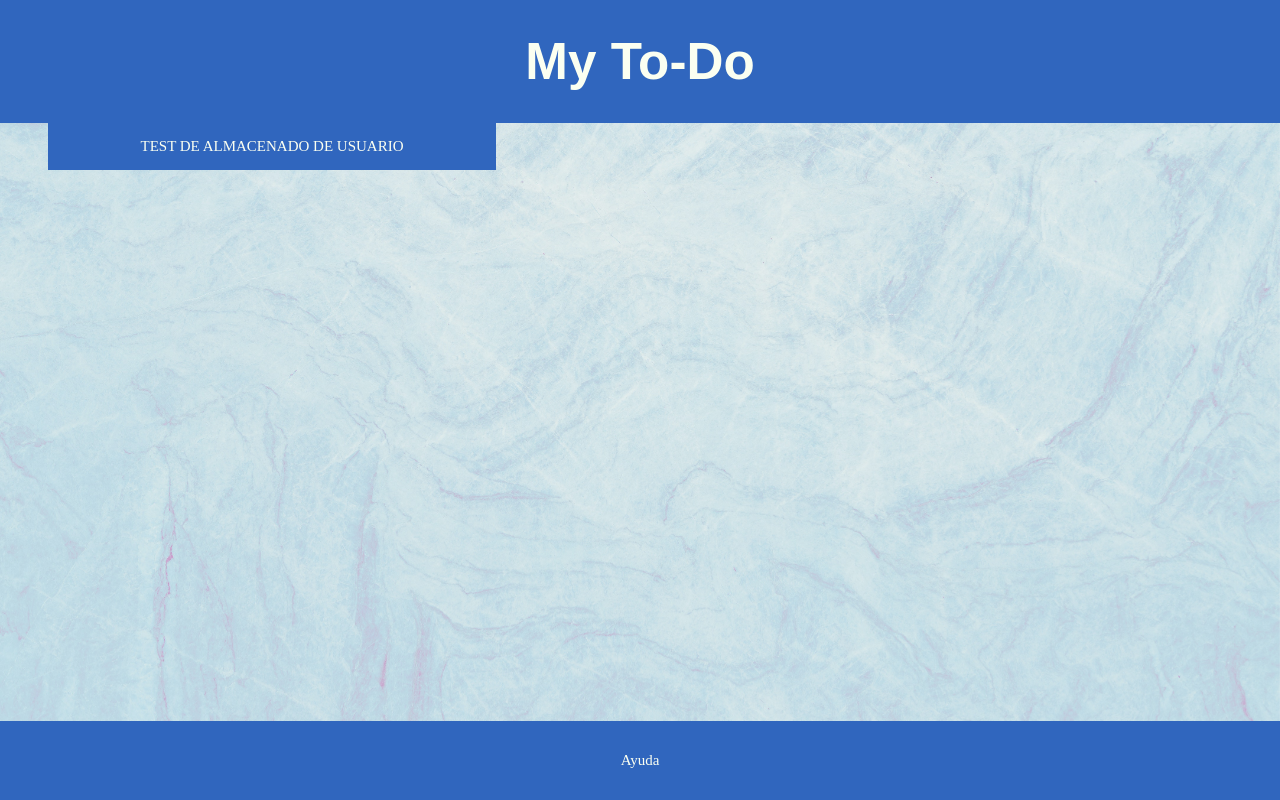
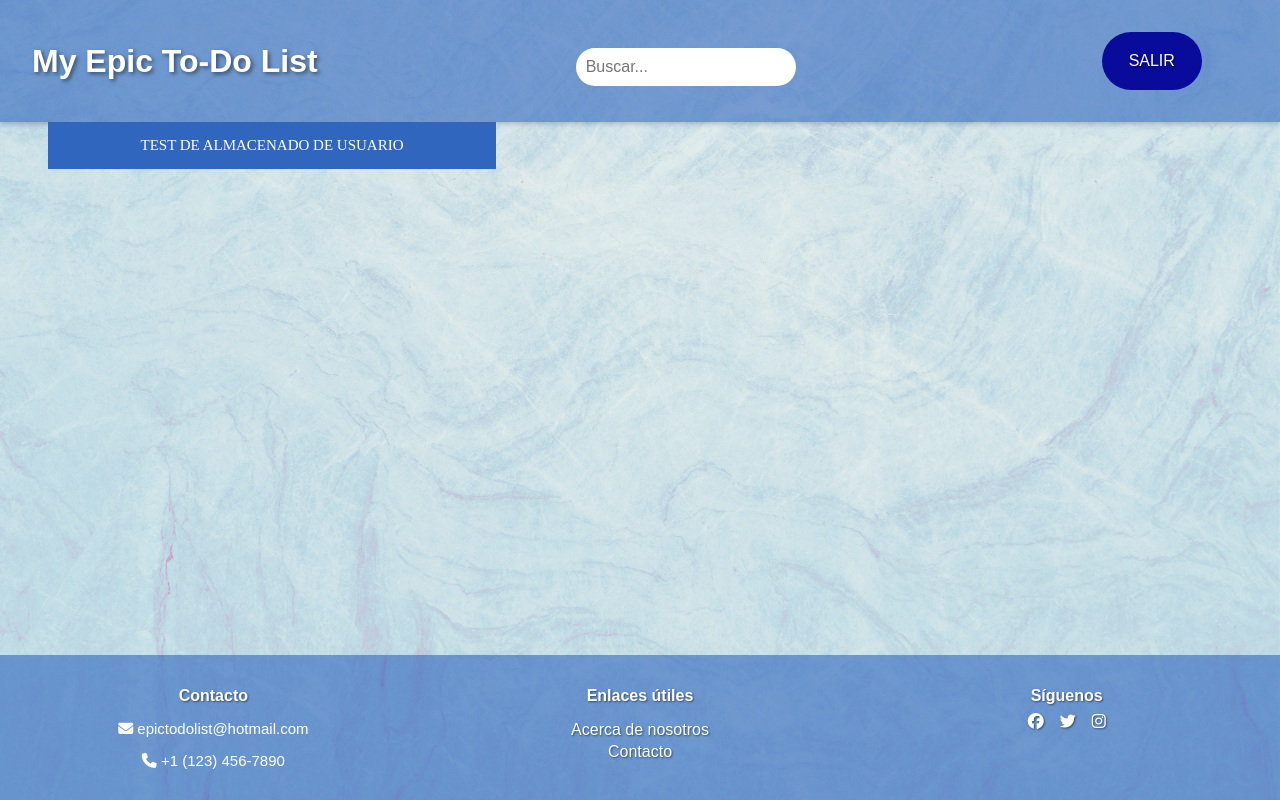
Before and after one commit to onlyG19/Control2_TBD2023, a Vue app in the folder src/frontend/: page /task in a window 1280 px wide. Built offline with nearby package versions, Linux system fonts and the light colour scheme.

Commit message:
[José Llancamil] - mini fix al front
Cambio de aspecto y se añade botón para cerrar sesión.

```diff
--- a/src/frontend/package.json
+++ b/src/frontend/package.json
@@ -8,6 +8,7 @@
     "preview": "vite preview"
   },
   "dependencies": {
+    "@fortawesome/fontawesome-free": "^6.4.2",
     "@vuelidate/core": "^2.0.3",
     "@vuelidate/validators": "^2.0.4",
     "axios": "^1.5.1",
--- a/src/frontend/src/components/Footer.vue
+++ b/src/frontend/src/components/Footer.vue
@@ -1,6 +1,27 @@
 <template>
 <footer>
-      <p>Ayuda</p>
+  <div class="footer-content">
+    <div class="footer-section">
+      <h3>Contacto</h3>
+      <p><i class="fas fa-envelope"></i> epictodolist@hotmail.com</p>
+      <p><i class="fas fa-phone"></i> +1 (123) 456-7890</p>
+    </div>
+    <div class="footer-section">
+      <h3>Enlaces útiles</h3>
+      <ul>
+        <li><a href="#">Acerca de nosotros</a></li>
+        <li><a href="#">Contacto</a></li>
+      </ul>
+    </div>
+    <div class="footer-section">
+      <h3>Síguenos</h3>
+      <div class="social-icons">
+        <a href="#"><i class="fab fa-facebook"></i></a>
+        <a href="#"><i class="fab fa-twitter"></i></a>
+        <a href="#"><i class="fab fa-instagram"></i></a>
+      </div>
+    </div>
+  </div>
 </footer>
 </template>
 
@@ -13,11 +34,61 @@
 <style scoped>
 /* Estilos específicos para el componente Footer */
 footer {
-    background-color: #3066be;
+position: absolute;
+bottom: 0;
+width: 100%;
+background-color: rgba(48, 102, 190, 0.6);
 text-align: center;
-    padding: 1rem;
-    color: #fbfff1;
-    margin-top: auto;
-    font-family: "NuevaFuente, sans-serif"; /* Cambia "NuevaFuente" a la fuente que desees */
+padding: 1rem 0; /* Reduce el espacio vertical */
+color: white;
+font-family: sans-serif; /* Cambia la fuente a sans-serif */
 }
+
+.footer-content {
+display: flex;
+justify-content: space-around;
+}
+
+.footer-section {
+flex: 1;
+margin: 0 1rem;
+}
+
+h3 {
+font-size: 1rem; /* Tamaño de fuente más pequeño */
+margin-bottom: 0.5rem; /* Reduce el espacio vertical */
+text-shadow: 1px 1px 2px rgba(0, 0, 0, 0.5); /* Agrega sombreado al texto */
+}
+
+ul {
+list-style: none;
+padding: 0;
+}
+
+ul li {
+margin-bottom: 0.25rem; /* Reduce el espacio vertical */
+}
+
+a {
+color: white;
+text-decoration: none;
+text-shadow: 1px 1px 2px rgba(0, 0, 0, 0.5); /* Agrega sombreado al texto */
+}
+
+.social-icons {
+display: flex;
+justify-content: center;
+margin-top: 0.5rem; /* Reduce el espacio vertical */
+}
+
+.social-icons a {
+margin: 0 0.5rem;
+color: white;
+font-size: 1rem; /* Tamaño de fuente más pequeño */
+text-decoration: none;
+text-shadow: 1px 1px 2px rgba(0, 0, 0, 0.5); /* Agrega sombreado al texto */
+}
+
+/* Agrega estilos adicionales según tus preferencias */
+
 </style>
--- a/src/frontend/src/components/Header.vue
+++ b/src/frontend/src/components/Header.vue
@@ -2,29 +2,115 @@
   <!-- Encabezado del sitio -->
   <header>
     <!-- Cambio de fuente para "My To-Do" -->
-      <h1 class="title" style="font-family: 'NuevaFuente', sans-serif;">My To-Do</h1>
+    <h1 class="title" style="font-family: 'NuevaFuente', sans-serif">
+      My Epic To-Do List
+    </h1>
+    <!-- Barra de Búsqueda -->
+    <div class="search-bar">
+      <input
+        type="text"
+        class="search-input"
+        placeholder="Buscar..."
+        style="font-family: 'NuevaFuente', sans-serif"
+        @keydown.enter="performSearch"
+      />
+    </div>
+    <!-- Botón de Cerrar Sesión -->
+    <div class="logout-container">
+      <button
+        class="logout-button"
+        @click="logout"
+        style="font-family: 'NuevaFuente', sans-serif"
+      >
+        Salir
+        <!-- Texto "Salir" sin icono -->
+      </button>
+    </div>
   </header>
 </template>
 
 <script>
 export default {
-    name: 'Header'
-  }
+  name: "Header",
+  methods: {
+    logout() {
+      // Elimina el token y la información del usuario del almacenamiento local
+      localStorage.removeItem("token");
+      sessionStorage.removeItem("user");
+      // Redirige a la página de inicio de sesión
+      this.$router.push("/");
+    },
+    performSearch() {
+      // Implementa la lógica de búsqueda aquí
+      // Por ejemplo, puedes obtener el valor de la barra de búsqueda (this.searchTerm)
+      // y realizar una búsqueda en tu aplicación
+      const searchTerm = document.querySelector(".search-input").value;
+      // Realiza la búsqueda o ejecuta la acción deseada
+      console.log("Búsqueda realizada:", searchTerm);
+    },
+  },
+};
 </script>
 
 <style scoped>
 /* Estilos específicos para el componente Header */
 header {
-    color: #fbfff1;
-    background-color: #3066be;
+  color: white;
+  background-color: rgba(48, 102, 190, 0.6);
   font-size: 1.6rem;
   padding: 2rem;
   margin: 0;
+  border-radius: 0;
+  display: flex;
+  justify-content: space-between;
+  align-items: center;
+  box-shadow: 0px 2px 5px rgba(0, 0, 0, 0.2);
 }
 
 header h1 {
   text-align: center;
-    background-color: #3066be;
+  background-color: transparent;
   margin: 0;
+  font-size: 2rem;
+  /* Agrega un efecto de sombreado al texto del título */
+  text-shadow: 2px 2px 4px rgba(0, 0, 0, 0.5);
+}
+
+.search-bar {
+  display: flex;
+  align-items: center;
+}
+
+.search-input {
+  border: none;
+  border-radius: 20px;
+  padding: 10px;
+  font-size: 1rem;
+  width: 200px;
+}
+
+.logout-container {
+  display: flex;
+  align-items: center;
+}
+
+.logout-button {
+  background-color: #090c9b;
+  color: white;
+  border: none;
+  border-radius: 30px;
+  cursor: pointer;
+  transition: background-color 0.3s ease;
+  font-size: 1rem;
+  display: flex;
+  align-items: center;
+  justify-content: center;
+  padding: 20px 50px;
+  /* Agrega sombreado al texto del botón */
+  text-shadow: 1px 1px 2px rgba(0, 0, 0, 0.5);
+}
+
+.logout-button:hover {
+  background-color: #b4c5e4;
 }
 </style>
--- a/src/frontend/src/main.js
+++ b/src/frontend/src/main.js
@@ -2,6 +2,7 @@ import { createApp } from 'vue'
 import App from './App.vue'
 import router from './router'
 import './axios'
+import '@fortawesome/fontawesome-free/css/all.css';
 
 const app = createApp(App)
 
```
Also changed, not shown: 1 other file (tests, documents, lock files or other folders). Lines whose indentation alone changed are shown as unchanged.
